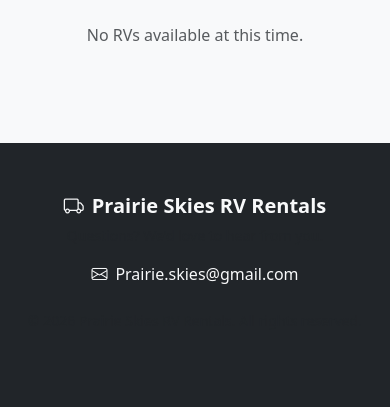
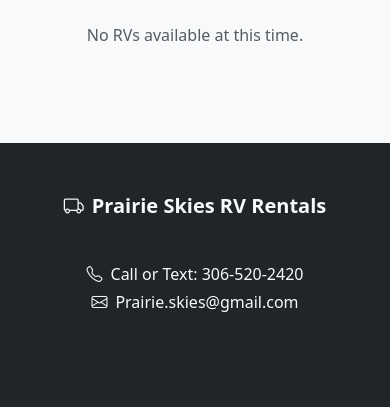
Before and after one commit to jamie7355/rv-rental, a Django app: page / in a window 390 px wide. Shown: the part 518-925 px from the top of the page. Before the commit the page ends 802 px from the top, so only its background shows below. Run offline with Django 5.2, Linux system fonts and the light colour scheme; data that the repository does not hold is empty.

Commit message:
Add phone number to footer

```diff
--- a/rentals/templates/rentals/customer/base.html
+++ b/rentals/templates/rentals/customer/base.html
@@ -72,6 +72,11 @@
       <p class="mb-1 fs-5"><i class="bi bi-truck me-2"></i><strong>Prairie Skies RV Rentals</strong></p>
       <p class="text-muted small mb-3">Questions? We'd love to hear from you.</p>
       <p class="mb-1">
+        <a href="tel:3065202420" class="text-light text-decoration-none">
+          <i class="bi bi-telephone me-2"></i>Call or Text: 306-520-2420
+        </a>
+      </p>
+      <p class="mb-1">
         <a href="mailto:Prairie.skies@gmail.com" class="text-light text-decoration-none">
           <i class="bi bi-envelope me-2"></i>Prairie.skies@gmail.com
         </a>
```
